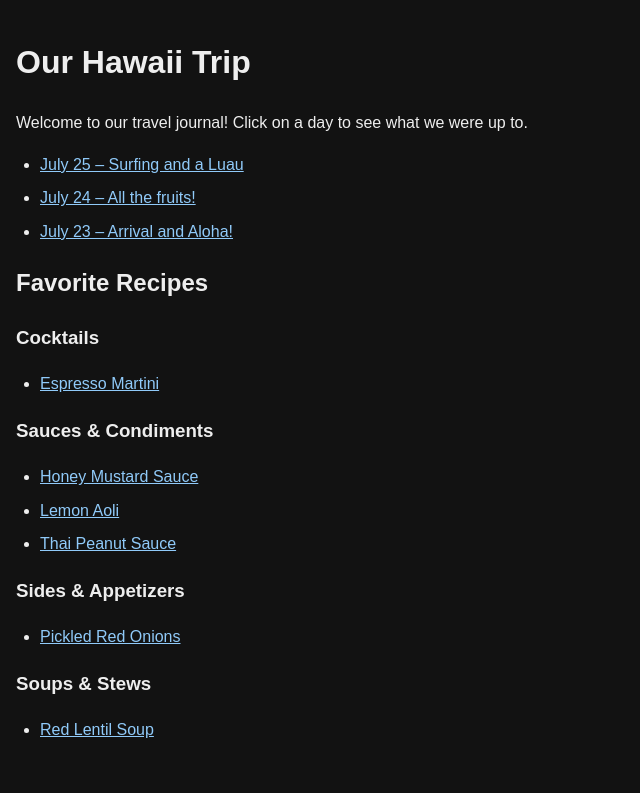
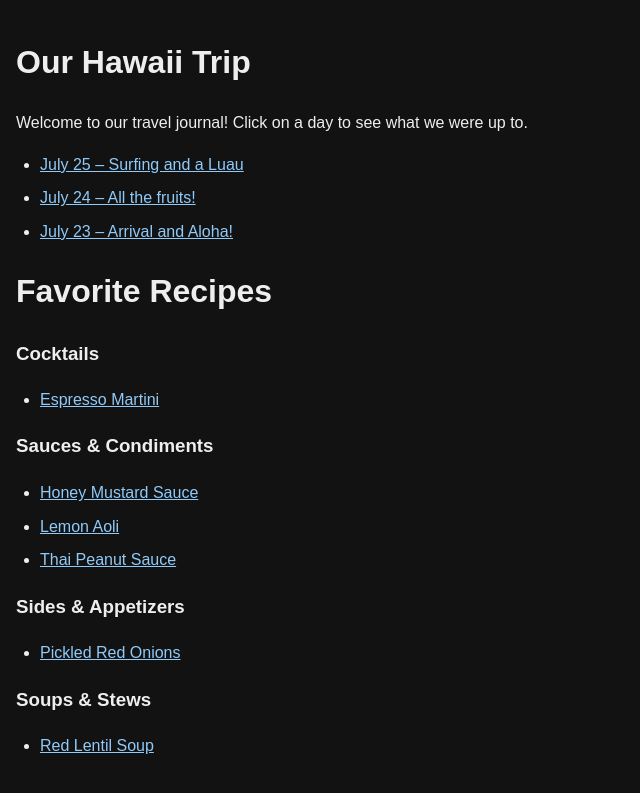
Before and after one commit to EEScott/eescott.github.io, a Jekyll site: the page built from index.md, in a window 1280 px wide. Shown: the top 793 px of the page, without its empty margins (0-640 px from the left). Built offline with Jekyll 4.4.1, drawn with Linux system fonts in a browser that asks for light colours.

```diff
--- a/index.md
+++ b/index.md
@@ -12,7 +12,7 @@ Welcome to our travel journal! Click on a day to see what we were up to.
   {% endfor %}
 </ul>
 
-## Favorite Recipes
+# Favorite Recipes
 
 {% assign recipes_by_category = site.recipes | group_by: 'category' | sort: 'name' %}
 {% for category_group in recipes_by_category %}
```
